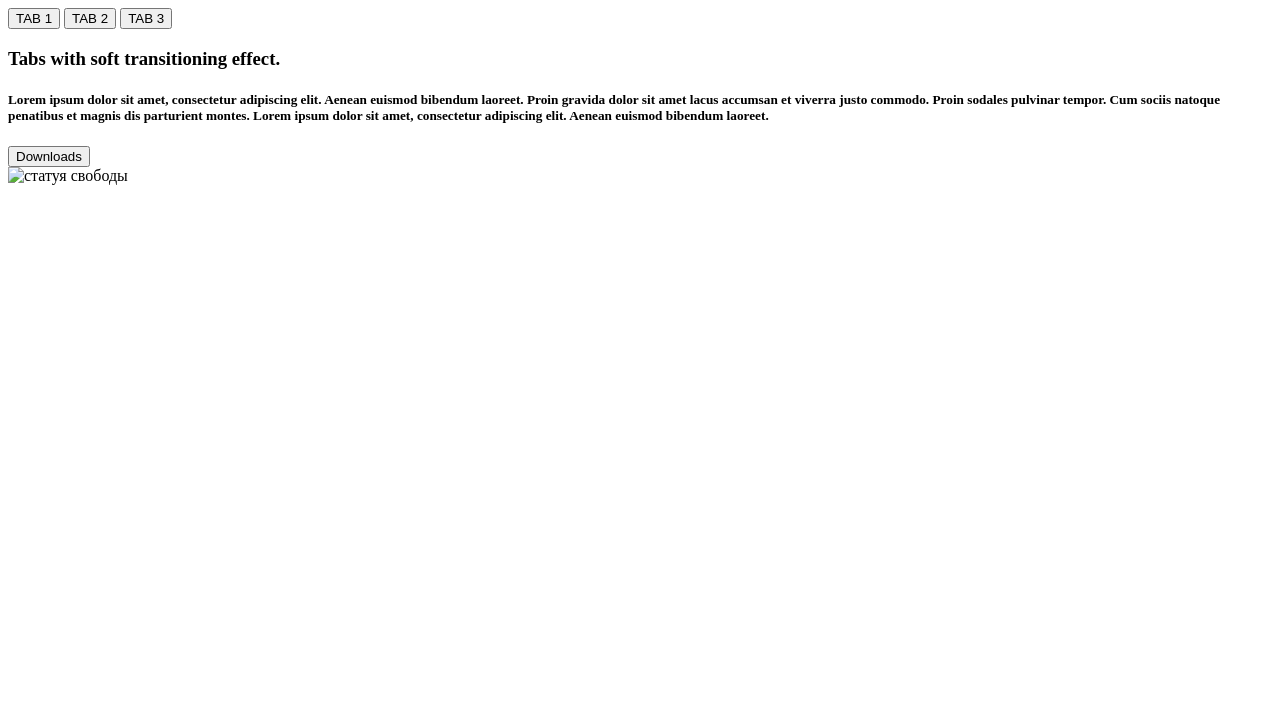
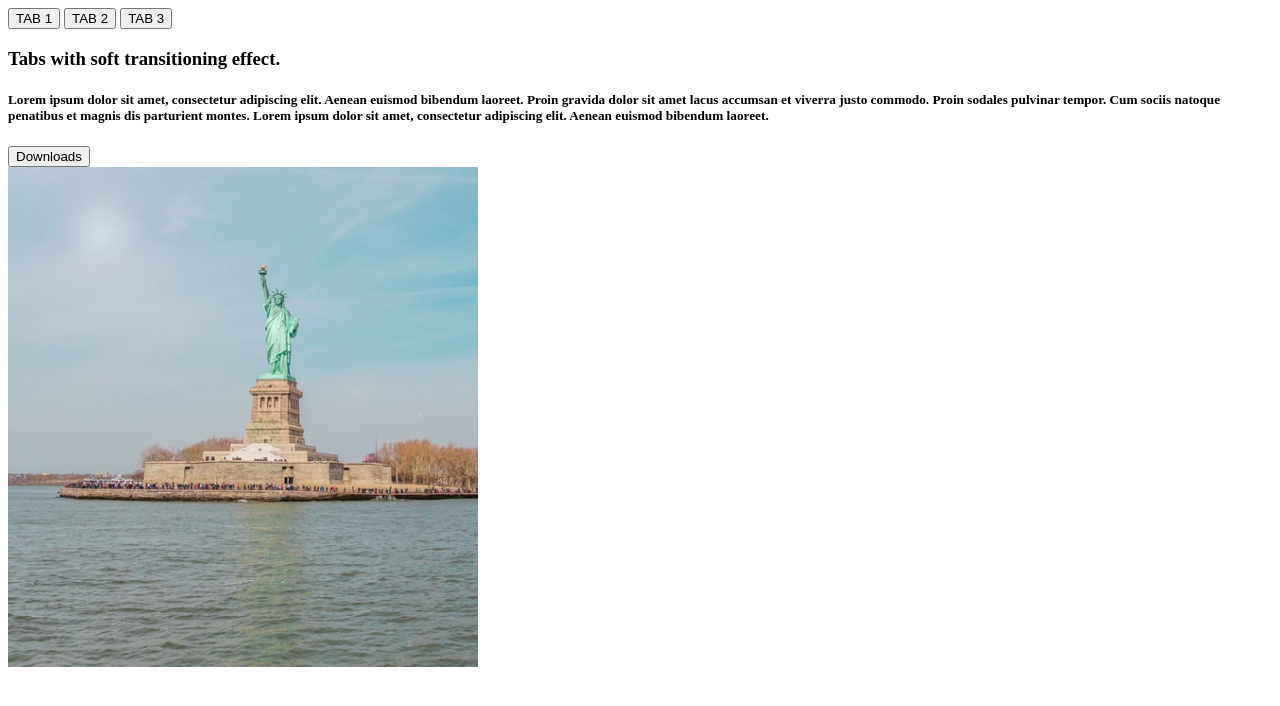
Before and after one commit to TaniaTolmach/css.homework-lessons-3, a plain HTML site: page index.html in a window 1280 px wide. Drawn offline with Linux system fonts and the light colour scheme.

Commit message:
Initial commit

```diff
--- a/index.html
+++ b/index.html
@@ -36,7 +36,7 @@
             </div>
 
             <div class="freedom">
-            <img src=".git/media/Rectangle 111.jpg" alt="статуя свободы">
+            <img src="media/Rectangle 111.jpg" alt="статуя свободы">
             </div>
       </div>
     </section>
```
Also changed, not shown: media/Rectangle 111.jpg (added).
